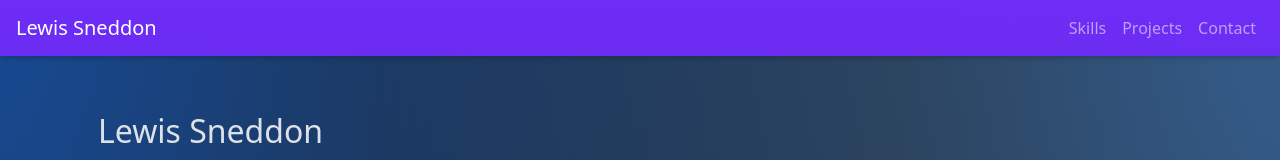
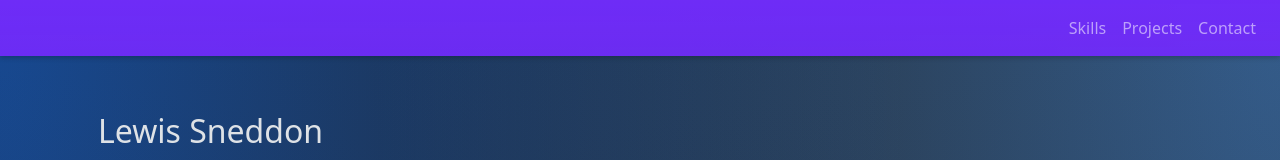
Before and after one commit to sneddonlewis/Lewis-Codes, a React (Vite) app in the folder ui/: page / in a window 1280 px wide. Shown: the top 160 px of the page. Built offline with nearby package versions, Linux system fonts and the light colour scheme.

Commit message:
changed navbar brand to up arrow when scrolled

```diff
--- a/ui/src/components/Scrollspy.tsx
+++ b/ui/src/components/Scrollspy.tsx
@@ -5,6 +5,7 @@ import { ProjectList } from "./ProjectList"
 import { Skills } from "./Skills"
 import { useEffect, useState } from "react"
 import { Contact } from "./Contact"
+import { FaArrowUp } from "react-icons/fa"
 
 export const Scrollspy = () => {
   const [scroll, setScroll] = useState(false);
@@ -33,6 +34,10 @@ export const Scrollspy = () => {
     paddingTop: '6rem',
   }
 
+  const navBrandStyle = {
+    visibility: scroll ? 'visible' : 'hidden',
+  }
+
   return (
     <>
       <Container>
@@ -43,12 +48,12 @@ export const Scrollspy = () => {
           fixed="top"
           className="navbar px-3 mb-3"
           style={navbarStyles}>
-          <Navbar.Brand href="#">Lewis Sneddon</Navbar.Brand>
-            <Nav className="ms-auto">
-              <Nav.Link href="#skills">Skills</Nav.Link>
-              <Nav.Link href="#projects">Projects</Nav.Link>
-              <Nav.Link href="#contact">Contact</Nav.Link>
-            </Nav>
+          <Navbar.Brand href="#" style={navBrandStyle}><FaArrowUp /></Navbar.Brand>
+          <Nav className="ms-auto">
+            <Nav.Link href="#skills">Skills</Nav.Link>
+            <Nav.Link href="#projects">Projects</Nav.Link>
+            <Nav.Link href="#contact">Contact</Nav.Link>
+          </Nav>
         </Navbar>
 
         <div
```
